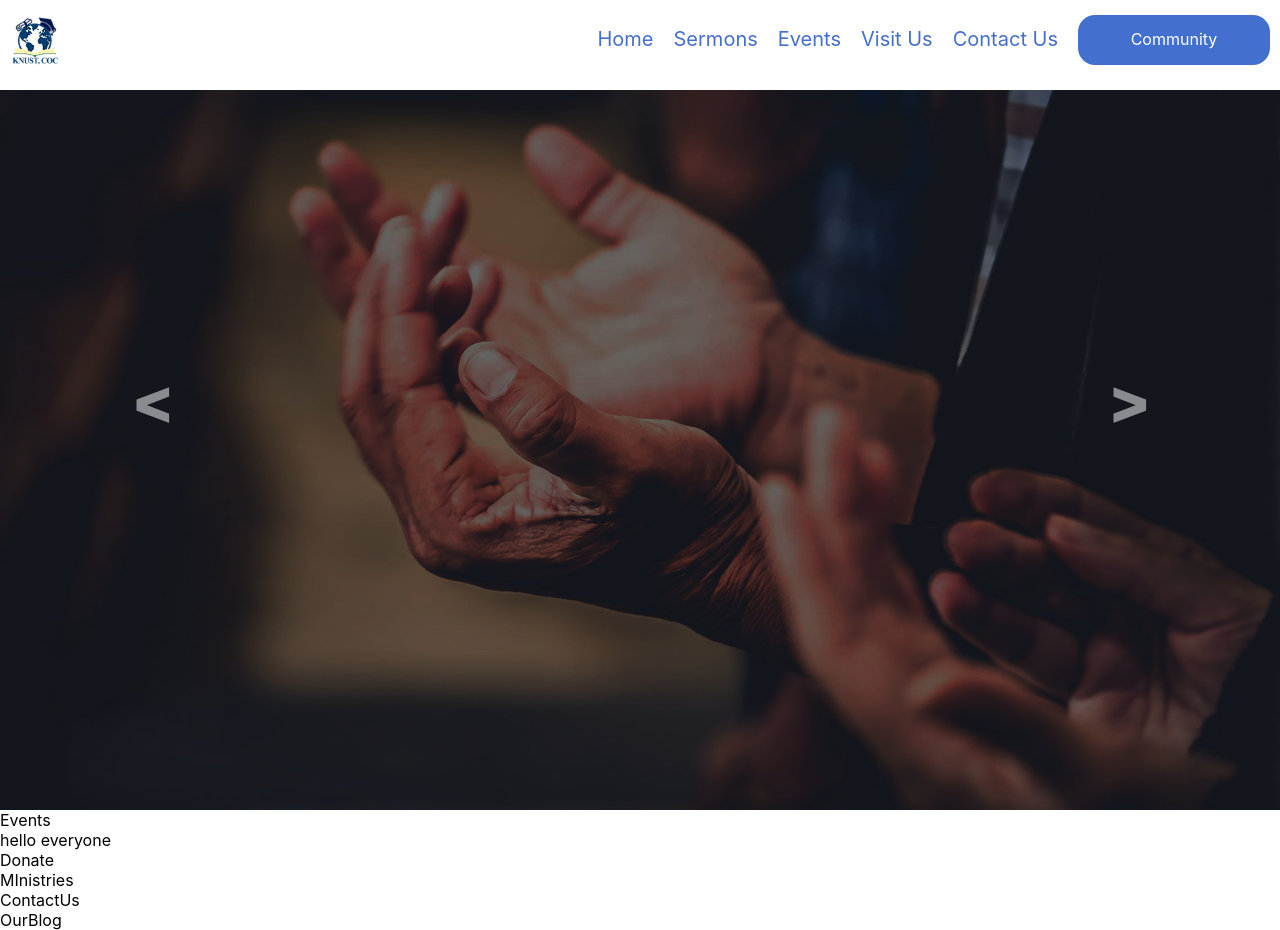
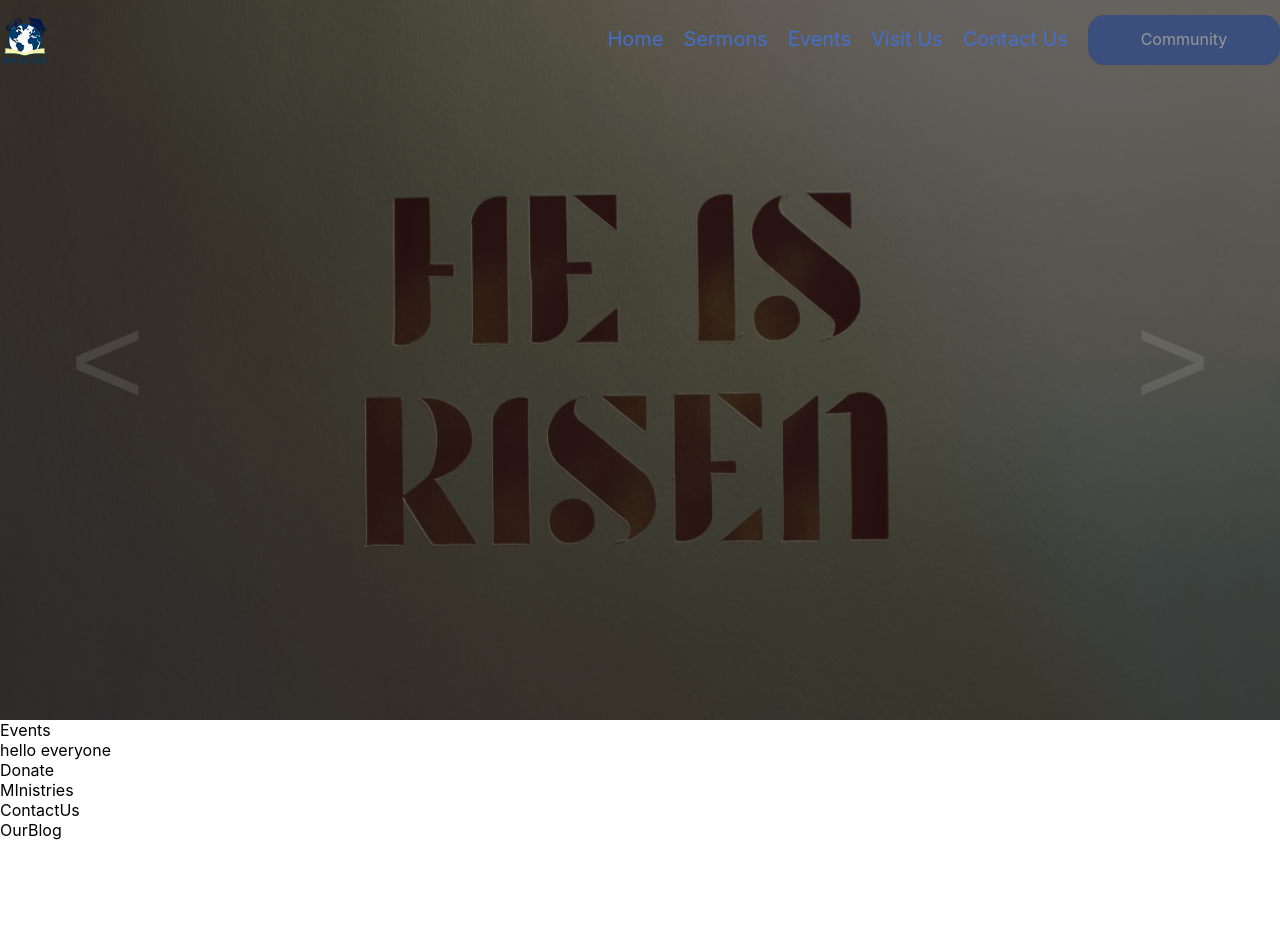
Before and after one commit to AtlabsOngit/knustCOC, a React (Create React App) app: page / in a window 1280 px wide. After the commit the page ends 840 px from the top, so only its background shows below. Built offline with nearby package versions, Linux system fonts and the light colour scheme.

Commit message:
carousel rework

```diff
--- a/src/App.css
+++ b/src/App.css
@@ -1,3 +1,3 @@
 .App {
-  color: white;
+    color: white;
 }
--- a/src/Styles/landing page/Carousel.css
+++ b/src/Styles/landing page/Carousel.css
@@ -8,13 +8,14 @@ a {
 
 #nav-bar {
     display: flex;
-    justify-content: space-between;
     align-items: center;
-    padding: 0 10px;
     min-height: 80px;
     flex-wrap: wrap;
-    justify-content: space-around;
-    padding-bottom: 10px;
+    z-index: 5;
+    position: absolute;
+    top: 0;
+    width: 100%;
+    margin: auto;
 }
 
 #nav-bar #church-logo {
@@ -24,20 +25,20 @@ a {
 #nav-options-box {
     display: flex;
     gap: 20px;
+    /* flex-wrap: wrap; */
     font-size: 20px;
     align-items: center;
-    /* flex-wrap: wrap; */
     justify-content: right;
+    width: fit-content;
     flex-grow: 1;
     padding: 20px;
-    overflow-x: auto;
 }
 
 .nav-option {
+    /* flex-basis: 100%; */
     display: flex;
     flex-direction: column;
     color: #436FCE;
-    position: relative;
     align-items: center;
     min-width: fit-content;
 }
@@ -55,7 +56,7 @@ a {
     transition: width 0.5s;
 }
 
-#community-nav {
+.community-nav {
     width: 192px;
     height: 50px;
     border-radius: 17px;
@@ -63,6 +64,75 @@ a {
     color: #fff;
     display: flex;
     justify-content: center;
+    opacity: 0.5;
+    backdrop-filter: brightness(0);
+}
+
+.community-nav:hover {
+    opacity: 1;
+    transition: opacity 0.5s;
+}
+
+#menu {
+    display: none;
+}
+
+#menu-icon {
+    width: 40px;
+    cursor: pointer;
+}
+
+#menu-options {
+    display: none;
+}
+
+@media(max-width:700px) {
+    #menu {
+        display: block;
+    }
+    #menu-options {
+        position: relative;
+        display: flex;
+        flex-direction: column;
+        align-items: center;
+        gap: 15px;
+        height: 200px;
+        width: 100%;
+        position: absolute;
+        top: 0;
+        left: 0;
+        transform: translateY(-100%);
+        z-index: 5;
+        background-color: #fff;
+    }
+    #menu-icon.active+#menu-options {
+        transform: translateY(0%);
+        transition: transform 1s;
+    }
+    #nav-options-box {
+        display: none;
+    }
+    #menu-close-btn {
+        position: absolute;
+        top: 10px;
+        right: 10px;
+        cursor: pointer;
+        width: 30px;
+        height: 30px;
+        border-radius: 10%;
+        background-color: #436FCE;
+        display: flex;
+        justify-content: center;
+        align-items: center;
+        color: #fff;
+    }
+    #nav-bar {
+        justify-content: space-between;
+    }
+}
+
+#carousel {
+    position: relative;
 }
 
 #carousel-images-block {
@@ -72,36 +142,30 @@ a {
     height: 70vw;
     width: 100%;
     background-color: #000;
-    scroll-behavior: smooth;
     scroll-snap-type: x mandatory;
-    overflow-x: scroll;
+    overflow-x: hidden;
 }
 
 .carousel-image {
     min-width: 100%;
     object-fit: cover;
     opacity: 0.4;
-    /* transition: width 1s linear; */
     scroll-snap-align: start;
 }
-
-
-/* #current-carousel-image {
-    width: 100%;
-} */
 
 .carousel-nav {
     position: absolute;
     color: #fff;
-    font-size: 60px;
-    font-weight: 1000;
+    font-size: 10vw;
+    font-weight: 500;
     top: 50%;
     transform: translateY(-50%);
     background-color: transparent;
     border: none;
     outline: none;
-    opacity: 0.5;
+    opacity: 0.1;
     transition: opacity 0.8s;
+    cursor: pointer;
 }
 
 .carousel-nav:hover {
@@ -109,9 +173,9 @@ a {
 }
 
 #carousel-nav-right {
-    right: 10%;
+    right: 5%;
 }
 
 #carousel-nav-left {
-    left: 10%;
+    left: 5%;
 }
--- a/src/components/landing page/Carousel.jsx
+++ b/src/components/landing page/Carousel.jsx
@@ -4,6 +4,7 @@ import carouselImage3 from "../../assets/images/carousel images/carousel-image-3
 import carouselImage4 from "../../assets/images/carousel images/carousel-image-4.png"
 import carouselImage5 from "../../assets/images/carousel images/carousel-image-5.png"
 import COCLogo from "../../assets/images/COC KNUST LOGO.png"
+import menuIcon from "../../assets/images/menu-icon.svg"
 import {useState, useRef, useEffect} from "react"
 import "../../Styles/landing page/Carousel.css"
 
@@ -11,53 +12,74 @@ function Carousel() {
   const images = useRef([carouselImage1, carouselImage2, carouselImage3, carouselImage4, carouselImage5])
   const carousel = useRef()
   const currentImageSlide = useRef()
-  const overflow = useRef()
+  const timeout = useRef()
+  const ignoreScroll = useRef(false)
+  const menu = useRef()
   const [current, setCurrent] = useState(0)
 
-  let interval
+  if (ignoreScroll.current) setTimeout(() => ignoreScroll.current = false, 700)
 
+  if (timeout.current) clearTimeout(timeout.current)
   const resetCarousel = (scrollAmount) => {
-    if (interval) clearInterval(interval)
 
-    const arrangedImages = images.current
     if (current === 0 && scrollAmount < 0) {
-      overflow.current  = images.current.length - 1
-      arrangedImages.unshift(images.current[overflow.current])
-
+      setCurrent(-1)
+      return
     } else if (current === images.current.length - 1 && scrollAmount > 0) {
-      overflow.current = 0
-      arrangedImages.push(images.current[overflow.current])
+      setCurrent(images.current.length)
+      return
     }
 
     let n
     if (scrollAmount < 0) {
       n = current - 1
-    } else {
+    } else if(scrollAmount > 0){
       n = (current + 1) % images.current.length
     }
 
-    images.current = arrangedImages
-    setCurrent(n < 0 ? images.length - 1 : n)
-
-    // interval = setInterval(() => {
-    //   resetCarousel(carousel.current.clientWidth)
-    // }, 10000)
+    setCurrent(n < 0 ? images.current.length - 1 : n)
   }
 
   const carouselNavRight = () => {
-    resetCarousel(carousel.current.clientWidth)
+    if (!ignoreScroll.current) {
+      resetCarousel(1)
+      ignoreScroll.current = true
+    }
   }
 
   const carouselNavLeft = () => {
-    resetCarousel(-carousel.current.clientWidth)
+    if (!ignoreScroll.current) {
+      resetCarousel(-1)
+      ignoreScroll.current = true
+    }
+  }
+
+  timeout.current = setTimeout(() => carouselNavRight(), 10000)
+
+  const openMenu = (e) => {
+    menu.current.classList.add("active")
+  }
+
+  const closeMenu = () => {
+    menu.current.classList.remove("active")
   }
 
   useEffect(() => {
-    console.log(overflow)
     carousel.current.scrollLeft = currentImageSlide.current.offsetLeft
+    carousel.current.style.scrollBehavior = "smooth"
 
-    // if(overflow.current) images.current.filter((image, index) => index !== overflow.current + 1)
-  })
+    if (current === -1) {
+      setTimeout(() => {
+        carousel.current.style.scrollBehavior = "auto"
+        setCurrent(images.current.length - 1)
+      }, 700)
+    } else if (current === images.current.length) {
+      setTimeout(() => {
+        carousel.current.style.scrollBehavior = "auto"
+        setCurrent(0)
+      }, 700)
+    }
+  }, [current])
 
   return(
     <div id="top-section">
@@ -70,11 +92,24 @@ function Carousel() {
           <a href="/" className="nav-option">Visit Us</a>
           <a href="/" className="nav-option">Contact Us</a>
         </div>
-        <a href="/" className="nav-option" id="community-nav">Community</a>
+        <a href="/" className="nav-option community-nav">Community</a>
+        <div id="menu">
+          <img src={menuIcon} alt="open menu" srcset="" id="menu-icon" onClick={openMenu} ref={menu} />
+          <div id="menu-options">
+            <a href="/" className="nav-option">Home</a>
+            <a href="/" className="nav-option">Sermons</a>
+            <a href="/" className="nav-option">Events</a>
+            <a href="/" className="nav-option">Visit Us</a>
+            <a href="/" className="nav-option">Contact Us</a>
+            <span id="menu-close-btn" onClick={closeMenu}>X</span>
+          </div>
+        </div>
       </nav>
       <div id="carousel">
         <div id="carousel-images-block" ref={carousel}>
-          {images.current.map((image, index) => <img key={index} src={image} alt="" className="carousel-image" ref={image === images.current[current] ? currentImageSlide : null}/>)}
+          <img src={images.current[images.current.length - 1]} alt="" ref={current === -1 ? currentImageSlide : null} className="carousel-image" />
+          {images.current.map((image, index) => <img key={index} src={image} alt="" className="carousel-image" ref={image === images.current[current] ? currentImageSlide : null} />)}
+          <img src={images.current[0]} className="carousel-image" ref={current === images.current.length ? currentImageSlide : null} alt=""/>
         </div>
         <button id="carousel-nav-right" className="carousel-nav" onClick={carouselNavRight}>&gt;</button>
         <button id="carousel-nav-left" className="carousel-nav" onClick={carouselNavLeft}>&lt;</button>
--- a/src/pages/LandingPage.jsx
+++ b/src/pages/LandingPage.jsx
@@ -10,7 +10,7 @@ import AboutUs from "../components/landing page/AboutUs"
 
 function LandingPage() {
     return (
-        <div>
+        <>
             <Carousel />
             <Events />
             <AboutUs />
@@ -19,7 +19,7 @@ function LandingPage() {
             <ContactUs />
             <OurBlog />
             <Footer/>
-        </div>
+        </>
     )
 }
 
```
Also changed, not shown: src/assets/images/menu-icon.svg (added).
